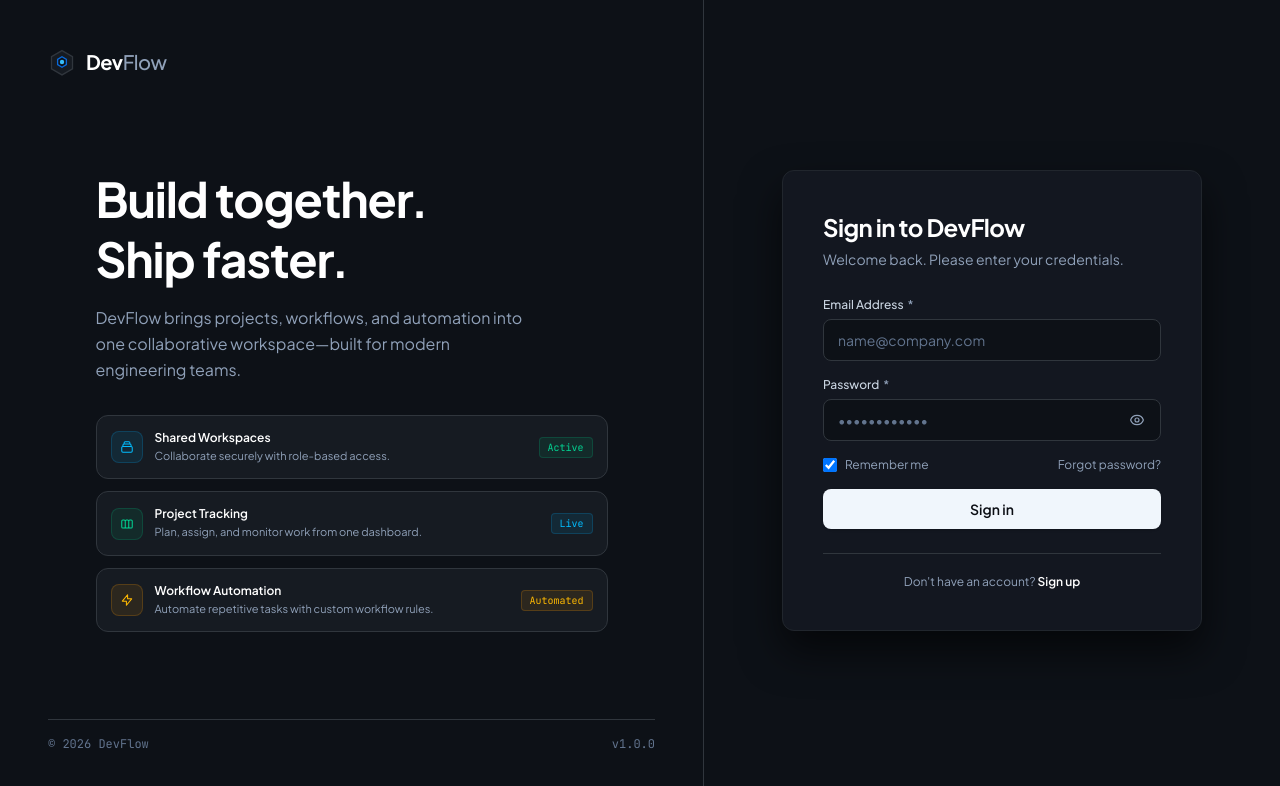
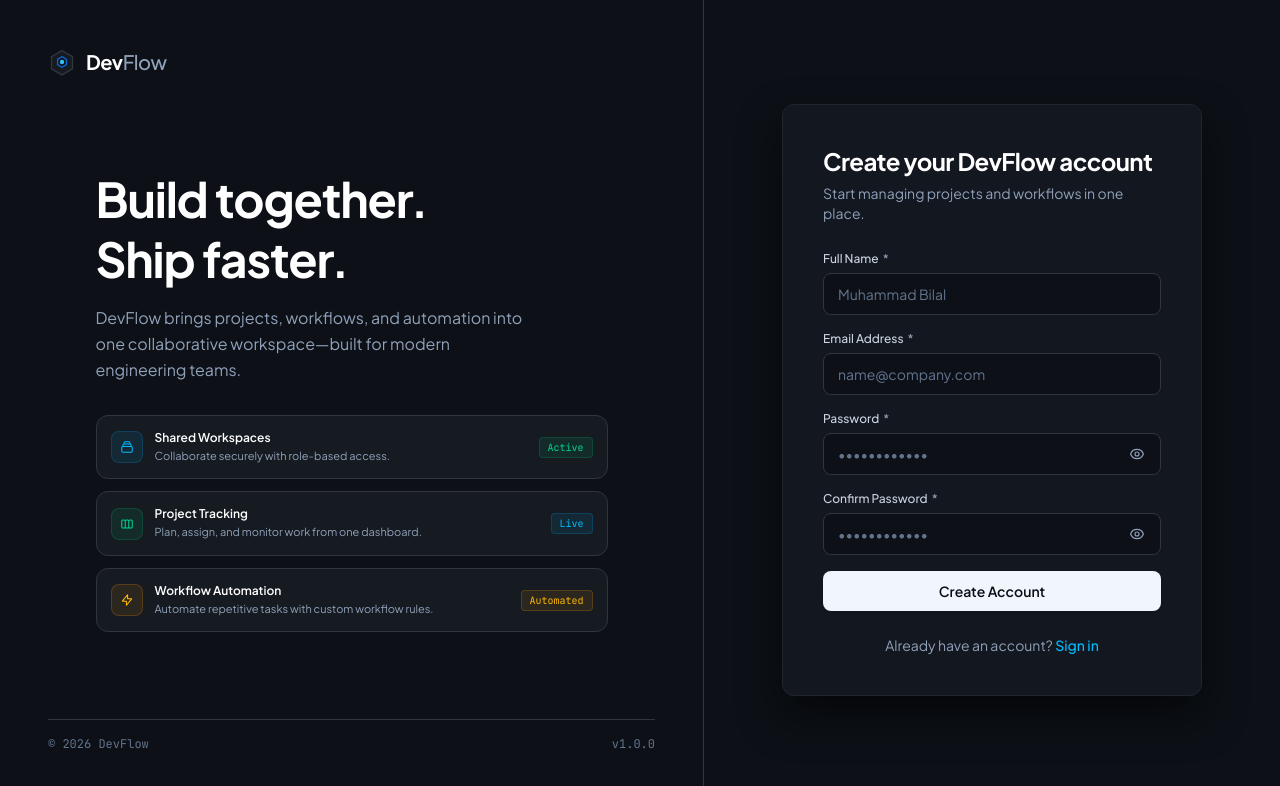
Before and after one commit to MuhammadBilal64/DevFlow_Frontend, a React (Vite) app in the folder devflow-frontend/: page /auth/register in a window 1280 px wide. Before the commit this address led to /login. Shown: the top 786 px of the page. Built offline with nearby package versions, Linux system fonts and the light colour scheme; no server answers.

Commit message:
feat: implement registration flow with form validation and navigation, add AuthFooter component

```diff
--- /dev/null
+++ b/devflow-frontend/src/components/auth/AuthFooter.jsx
@@ -0,0 +1,22 @@
+import { Link } from "react-router-dom";
+
+function AuthFooter({
+  text,
+  linkText,
+  to,
+}) {
+  return (
+    <div className="mt-6 text-center text-sm text-slate-400">
+      <span>{text} </span>
+
+      <Link
+        to={to}
+        className="font-medium text-sky-400 transition hover:text-sky-300"
+      >
+        {linkText}
+      </Link>
+    </div>
+  );
+}
+
+export default AuthFooter;
--- a/devflow-frontend/src/components/auth/AuthInput.jsx
+++ b/devflow-frontend/src/components/auth/AuthInput.jsx
@@ -9,17 +9,25 @@ function AuthInput({
   required = false,
   autoComplete,
   error,
+  disabled = false,
 }) {
   const [showPassword, setShowPassword] = useState(false);
+
   const isPassword = type === "password";
-  const inputType = isPassword ? (showPassword ? "text" : "password") : type;
+  const inputType = isPassword
+    ? showPassword
+      ? "text"
+      : "password"
+    : type;
 
   return (
     <div className="mb-4">
-      <div className="flex items-center justify-between mb-1.5">
+      <div className="mb-1.5 flex items-center justify-between">
         <label className="block text-xs font-medium text-slate-300">
           {label}
-          {required && <span className="text-slate-400 ml-1">*</span>}
+          {required && (
+            <span className="ml-1 text-slate-400">*</span>
+          )}
         </label>
       </div>
 
@@ -31,27 +39,59 @@ function AuthInput({
           onChange={onChange}
           required={required}
           autoComplete={autoComplete}
-          className={`w-full surface-input rounded-lg border-[#30363D] bg-[#0D1117] px-3.5 py-2.5 text-sm text-[#F0F6FC] placeholder:text-slate-500 outline-none transition ${
-            isPassword ? "pr-10" : "pr-3.5"
-          }`}
+          disabled={disabled}
+          className={`w-full rounded-lg border border-[#30363D] bg-[#0D1117] px-3.5 py-2.5 text-sm text-[#F0F6FC] placeholder:text-slate-500 outline-none transition
+          focus:border-sky-500 focus:ring-1 focus:ring-sky-500
+          disabled:cursor-not-allowed disabled:opacity-60
+          ${isPassword ? "pr-10" : "pr-3.5"}`}
         />
 
         {isPassword && (
           <button
             type="button"
             onClick={() => setShowPassword(!showPassword)}
-            className="absolute right-3 text-slate-400 hover:text-slate-200 transition p-1"
+            disabled={disabled}
+            className="absolute right-3 p-1 text-slate-400 transition hover:text-slate-200 disabled:cursor-not-allowed disabled:opacity-50"
             tabIndex={-1}
-            aria-label={showPassword ? "Hide password" : "Show password"}
+            aria-label={
+              showPassword
+                ? "Hide password"
+                : "Show password"
+            }
           >
             {showPassword ? (
-              <svg className="w-4 h-4" fill="none" viewBox="0 0 24 24" stroke="currentColor">
-                <path strokeLinecap="round" strokeLinejoin="round" strokeWidth={1.75} d="M13.875 18.825A10.05 10.05 0 0112 19c-4.478 0-8.268-2.943-9.543-7a9.97 9.97 0 011.563-3.029m5.858-5.908a10.025 10.025 0 013.682-.763c4.478 0 8.268 2.943 9.543 7a10.025 10.025 0 01-4.132 5.411m0 0L21 21M3 3l18 18" />
+              <svg
+                className="h-4 w-4"
+                fill="none"
+                viewBox="0 0 24 24"
+                stroke="currentColor"
+              >
+                <path
+                  strokeLinecap="round"
+                  strokeLinejoin="round"
+                  strokeWidth={1.75}
+                  d="M13.875 18.825A10.05 10.05 0 0112 19c-4.478 0-8.268-2.943-9.543-7a9.97 9.97 0 011.563-3.029m5.858-5.908a10.025 10.025 0 013.682-.763c4.478 0 8.268 2.943 9.543 7a10.025 10.025 0 01-4.132 5.411m0 0L21 21M3 3l18 18"
+                />
               </svg>
             ) : (
-              <svg className="w-4 h-4" fill="none" viewBox="0 0 24 24" stroke="currentColor">
-                <path strokeLinecap="round" strokeLinejoin="round" strokeWidth={1.75} d="M15 12a3 3 0 11-6 0 3 3 0 016 0z" />
-                <path strokeLinecap="round" strokeLinejoin="round" strokeWidth={1.75} d="M2.458 12C3.732 7.943 7.523 5 12 5c4.478 0 8.268 2.943 9.542 7-1.274 4.057-5.064 7-9.542 7-4.477 0-8.268-2.943-9.542-7z" />
+              <svg
+                className="h-4 w-4"
+                fill="none"
+                viewBox="0 0 24 24"
+                stroke="currentColor"
+              >
+                <path
+                  strokeLinecap="round"
+                  strokeLinejoin="round"
+                  strokeWidth={1.75}
+                  d="M15 12a3 3 0 11-6 0 3 3 0 016 0z"
+                />
+                <path
+                  strokeLinecap="round"
+                  strokeLinejoin="round"
+                  strokeWidth={1.75}
+                  d="M2.458 12C3.732 7.943 7.523 5 12 5c4.478 0 8.268 2.943 9.542 7-1.274 4.057-5.064 7-9.542 7-4.477 0-8.268-2.943-9.542-7z"
+                />
               </svg>
             )}
           </button>
@@ -59,7 +99,7 @@ function AuthInput({
       </div>
 
       {error && (
-        <p className="mt-1 text-xs text-rose-400 font-normal">
+        <p className="mt-1 text-xs text-rose-400">
           {error}
         </p>
       )}
--- a/devflow-frontend/src/pages/auth/Login.jsx
+++ b/devflow-frontend/src/pages/auth/Login.jsx
@@ -8,6 +8,7 @@ import AuthCard from "../../components/auth/AuthCard";
 import AuthHeader from "../../components/auth/AuthHeader";
 import AuthInput from "../../components/auth/AuthInput";
 import AuthButton from "../../components/auth/AuthButton";
+import AuthFooter from "../../components/auth/AuthFooter";
 
 function Login() {
   const [email, setEmail] = useState("");
@@ -77,6 +78,7 @@ function Login() {
           onChange={(e) => setEmail(e.target.value)}
           required={true}
           autoComplete="email"
+            disabled={isLoading}
         />
 
         <AuthInput
@@ -87,6 +89,7 @@ function Login() {
           onChange={(e) => setPassword(e.target.value)}
           required={true}
           autoComplete="current-password"
+            disabled={isLoading}
         />
 
         <div className="flex items-center justify-between my-4 text-xs">
@@ -95,6 +98,7 @@ function Login() {
               type="checkbox"
               checked={rememberMe}
               onChange={(e) => setRememberMe(e.target.checked)}
+                disabled={isLoading}
               className="w-3.5 h-3.5 rounded border-[#30363D] bg-[#0D1117] text-sky-500 focus:ring-0 cursor-pointer"
             />
             <span>Remember me</span>
@@ -110,14 +114,11 @@ function Login() {
         </AuthButton>
       </form>
 
-      <div className="mt-6 pt-5 border-t border-[#30363D] text-center">
-        <p className="text-xs text-slate-400">
-          Don't have an account?{" "}
-          <Link to="/register" className="font-semibold text-white hover:underline">
-            Sign up
-          </Link>
-        </p>
-      </div>
+    <AuthFooter
+  text="Don't have an account?"
+  linkText="Create one"
+  to="/auth/register"
+/>
     </AuthCard>
   );
 }
--- a/devflow-frontend/src/pages/auth/Register.jsx
+++ b/devflow-frontend/src/pages/auth/Register.jsx
@@ -0,0 +1,162 @@
+import { useState } from "react";
+import { useNavigate } from "react-router-dom";
+
+import { register as registerUser } from "../../services/authService";
+
+import AuthCard from "../../components/auth/AuthCard";
+import AuthHeader from "../../components/auth/AuthHeader";
+import AuthInput from "../../components/auth/AuthInput";
+import AuthButton from "../../components/auth/AuthButton";
+import AuthFooter from "../../components/auth/AuthFooter";
+
+function Register() {
+  const navigate = useNavigate();
+
+  const [name, setName] = useState("");
+  const [email, setEmail] = useState("");
+  const [password, setPassword] = useState("");
+  const [confirmPassword, setConfirmPassword] = useState("");
+
+  const [isLoading, setIsLoading] = useState(false);
+  const [errorMsg, setErrorMsg] = useState("");
+
+  const handleSubmit = async (event) => {
+    event.preventDefault();
+
+    setErrorMsg("");
+
+    if (
+      !name.trim() ||
+      !email.trim() ||
+      !password ||
+      !confirmPassword
+    ) {
+      setErrorMsg("Please fill in all fields.");
+      return;
+    }
+
+    if (password !== confirmPassword) {
+      setErrorMsg("Passwords do not match.");
+      return;
+    }
+
+    setIsLoading(true);
+
+    try {
+      await registerUser({
+        name: name.trim(),
+        email: email.trim(),
+        password,
+      });
+
+      navigate("/auth/login", {
+        state: {
+          message: "Account created successfully. Please sign in.",
+        },
+      });
+    } catch (err) {
+      console.error(err);
+
+      const serverMsg =
+        err?.response?.data?.message ||
+        err?.message ||
+        "Unable to create account.";
+
+      setErrorMsg(serverMsg);
+    } finally {
+      setIsLoading(false);
+    }
+  };
+
+  return (
+    <AuthCard>
+      <AuthHeader
+        title="Create your DevFlow account"
+        subtitle="Start managing projects and workflows in one place."
+      />
+
+      {errorMsg && (
+        <div className="mb-4 flex items-center gap-2 rounded-lg border border-rose-500/30 bg-rose-500/10 p-3 text-xs text-rose-300">
+          <svg
+            className="h-4 w-4 shrink-0 text-rose-400"
+            fill="none"
+            viewBox="0 0 24 24"
+            stroke="currentColor"
+          >
+            <path
+              strokeLinecap="round"
+              strokeLinejoin="round"
+              strokeWidth={2}
+              d="M12 8v4m0 4h.01M21 12a9 9 0 11-18 0 9 9 0 0118 0z"
+            />
+          </svg>
+
+          <span>{errorMsg}</span>
+        </div>
+      )}
+
+      <form onSubmit={handleSubmit}>
+        <AuthInput
+          label="Full Name"
+          placeholder="Muhammad Bilal"
+          value={name}
+        onChange={(e) => {
+    setName(e.target.value);
+    setErrorMsg("");
+  }}
+          required
+          autoComplete="name"
+          disabled={isLoading}
+        />
+
+        <AuthInput
+          label="Email Address"
+          type="email"
+          placeholder="name@company.com"
+          value={email}
+          onChange={(e) => setEmail(e.target.value)}
+          required
+          autoComplete="email"
+          disabled={isLoading}
+        />
+
+        <AuthInput
+          label="Password"
+          type="password"
+          placeholder="••••••••••••"
+          value={password}
+          onChange={(e) => setPassword(e.target.value)}
+          required
+          autoComplete="new-password"
+          disabled={isLoading}
+        />
+
+        <AuthInput
+          label="Confirm Password"
+          type="password"
+          placeholder="••••••••••••"
+          value={confirmPassword}
+          onChange={(e) => setConfirmPassword(e.target.value)}
+          required
+          autoComplete="new-password"
+          disabled={isLoading}
+        />
+
+        <AuthButton
+          type="submit"
+          loading={isLoading}
+        >
+          Create Account
+        </AuthButton>
+      </form>
+
+      <AuthFooter
+        text="Already have an account?"
+        linkText="Sign in"
+        to="/auth/login"
+      />
+    </AuthCard>
+  );
+}
+
+export default Register;
--- a/devflow-frontend/src/routes/AppRoutes.jsx
+++ b/devflow-frontend/src/routes/AppRoutes.jsx
@@ -1,6 +1,8 @@
 import { Routes, Route, Navigate } from "react-router-dom";
+
 import AuthRoutes from "./AuthRoutes";
 import ProtectedRoute from "./ProtectedRoute";
+
 import Dashboard from "../pages/Dashboard";
 
 function AppRoutes() {
@@ -8,7 +10,7 @@ function AppRoutes() {
     <Routes>
 
       <Route
-        path="/login/*"
+        path="/auth/*"
         element={<AuthRoutes />}
       />
 
@@ -23,7 +25,7 @@ function AppRoutes() {
 
       <Route
         path="*"
-        element={<Navigate to="/login" replace />}
+        element={<Navigate to="/auth/login" replace />}
       />
 
     </Routes>
--- a/devflow-frontend/src/routes/AuthRoutes.jsx
+++ b/devflow-frontend/src/routes/AuthRoutes.jsx
@@ -1,13 +1,33 @@
-import { Routes, Route } from "react-router-dom";
+import { Routes, Route, Navigate } from "react-router-dom";
+
 import AuthLayout from "../layouts/AuthLayout";
+
 import Login from "../pages/auth/Login";
+import Register from "../pages/auth/Register";
 
 function AuthRoutes() {
   return (
     <Routes>
+
       <Route element={<AuthLayout />}>
-        <Route index element={<Login />} />
+
+        <Route
+          index
+          element={<Navigate to="login" replace />}
+        />
+
+        <Route
+          path="login"
+          element={<Login />}
+        />
+
+        <Route
+          path="register"
+          element={<Register />}
+        />
+
       </Route>
+
     </Routes>
   );
 }
--- a/devflow-frontend/src/routes/ProtectedRoute.jsx
+++ b/devflow-frontend/src/routes/ProtectedRoute.jsx
@@ -5,7 +5,7 @@ function ProtectedRoute({ children }) {
   const { accessToken } = useAuth();
 
   if (!accessToken) {
-    return <Navigate to="/login" replace />;
+    return <Navigate to="/auth/login" replace />;
   }
 
   return children;
--- a/devflow-frontend/src/services/authService.js
+++ b/devflow-frontend/src/services/authService.js
@@ -5,3 +5,8 @@ export async function login(data) {
 
   return response.data;
 }
+export async function register(data) {
+  const response = await api.post("/auth/register", data);
+
+  return response.data;
+}
```
